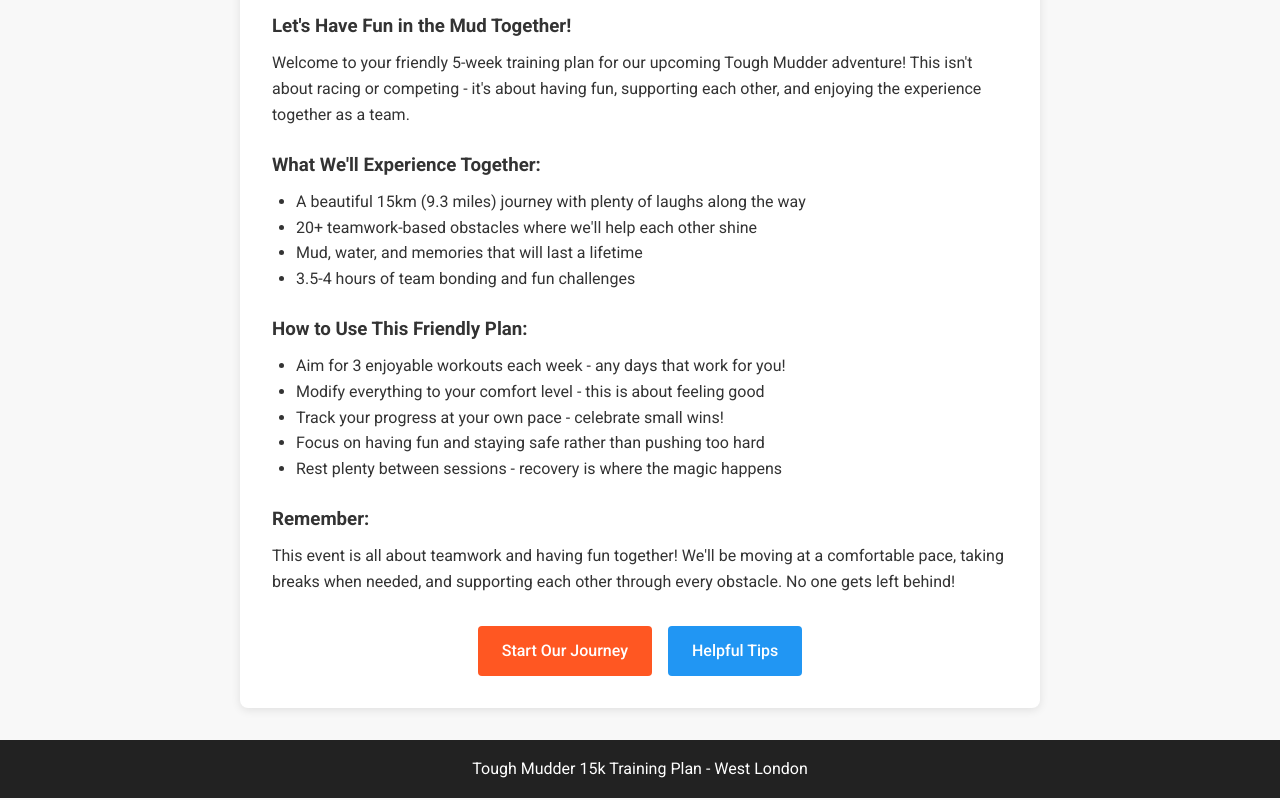
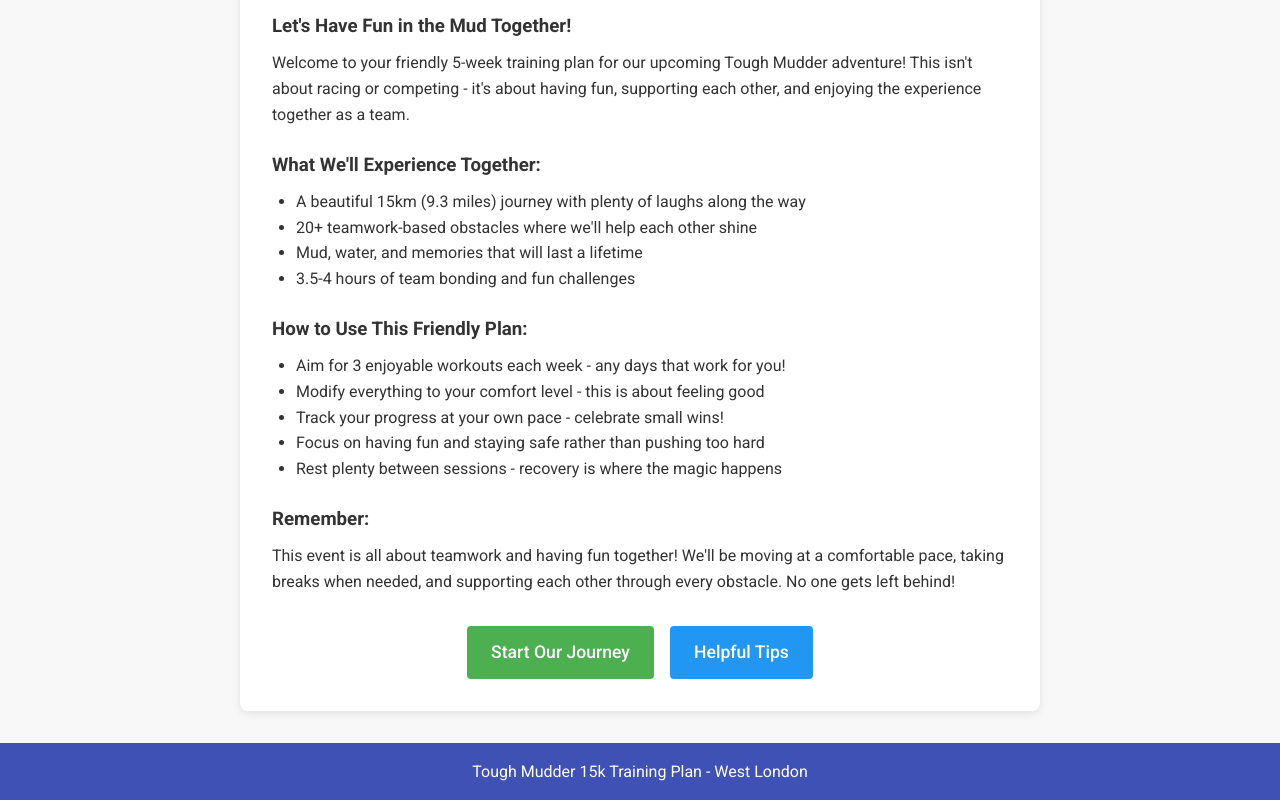
Before and after one commit to tomek-mcclintock/tough-mudder-app, a React (Create React App) app: page / in a window 1280 px wide. Shown: the part 242-1042 px from the top of the page. Built offline with nearby package versions, Linux system fonts and the light colour scheme.

Commit message:
Update App.css

```diff
--- a/src/App.css
+++ b/src/App.css
@@ -59,11 +59,17 @@
 }
 
 .app-footer {
-  background-color: #222;
+  background-color: #3f51b5;
   color: white;
   text-align: center;
   padding: 1rem;
   margin-top: auto;
+}
+
+.footer-message {
+  font-size: 0.9rem;
+  margin-top: 0.5rem;
+  opacity: 0.9;
 }
 
 /* Home Page */
@@ -117,13 +123,17 @@
 }
 
 .button.primary {
-  background-color: #FF5722;
+  background-color: #4CAF50; /* Changed to a friendlier green */
   color: white;
+  font-size: 1.1rem;
+  font-weight: 500;
 }
 
 .button.secondary {
   background-color: #2196F3;
   color: white;
+  font-size: 1.1rem;
+  font-weight: 500;
 }
 
 .button:hover {
@@ -134,7 +144,15 @@
 /* Weeks List */
 .weeks-list h2 {
   text-align: center;
-  margin-bottom: 2rem;
+  margin-bottom: 1rem;
+  color: #3f51b5;
+}
+
+.weeks-intro {
+  text-align: center;
+  max-width: 700px;
+  margin: 0 auto 2rem auto;
+  color: #555;
 }
 
 .weeks-grid {
@@ -351,8 +369,17 @@
 
 .complete-workout {
   display: flex;
-  justify-content: center;
+  flex-direction: column;
+  align-items: center;
   margin: 2rem 0;
+  text-align: center;
+}
+
+.workout-encouragement {
+  margin-top: 1rem;
+  color: #666;
+  font-style: italic;
+  max-width: 500px;
 }
 
 /* Tips Page */
```
